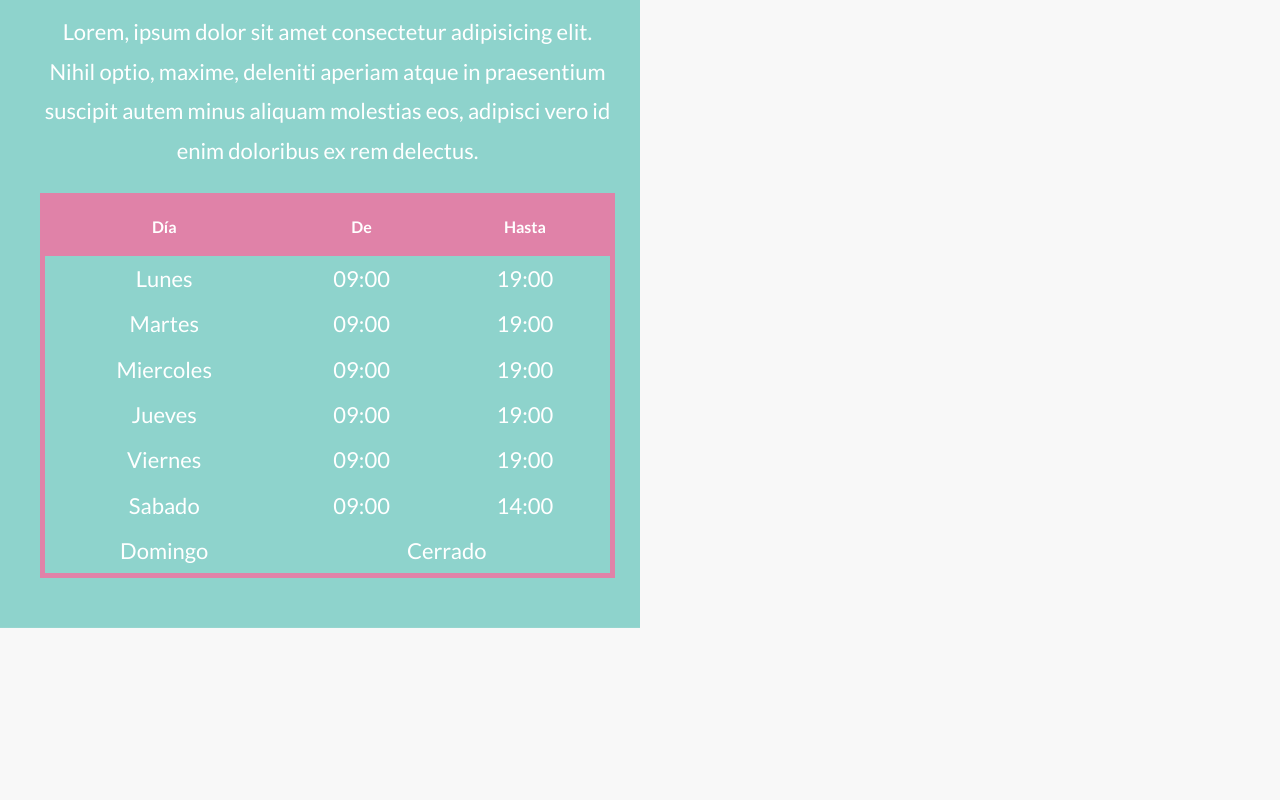
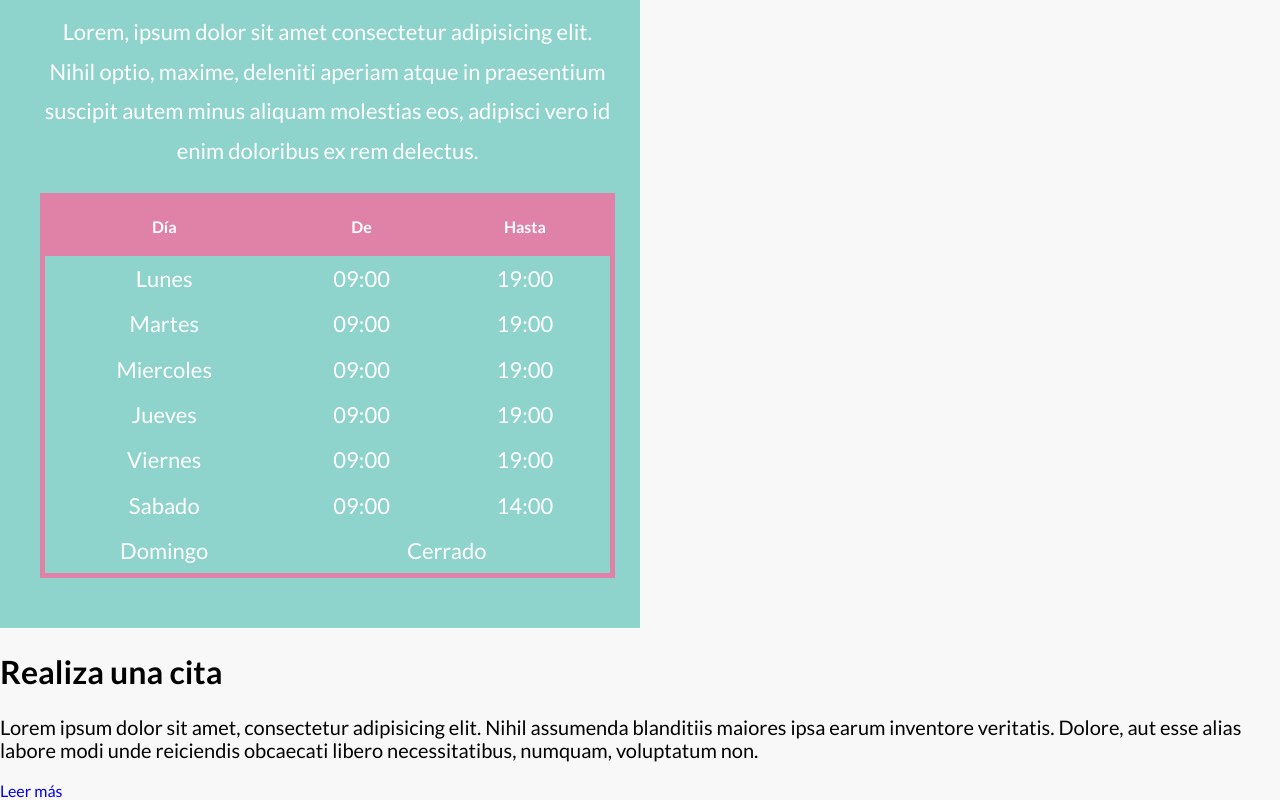
Before and after one commit to Naibaf93/molokspa, a website: page index.html in a window 1280 px wide. Shown: the part 2499-3299 px from the top of the page. Before the commit the page ends 3127 px from the top, so only its background shows below. Drawn offline with Linux system fonts and the light colour scheme; a web font is replaced by a local one.

Commit message:
seccion realiza una cita

```diff
--- a/index.html
+++ b/index.html
@@ -145,5 +145,12 @@
             </div>
         </div>
     </section>
+
+
+    <section class="cita">
+        <h2 class="cita__heading">Realiza una cita</h2>
+        <p class="cita__texto">Lorem ipsum dolor sit amet, consectetur adipisicing elit. Nihil assumenda blanditiis maiores ipsa earum inventore veritatis. Dolore, aut esse alias labore modi unde reiciendis obcaecati libero necessitatibus, numquam, voluptatum non.</p>
+        <a href="#" class="cita__enlace">Leer más</a>
+    </section>
 </body>
 </html>
```
